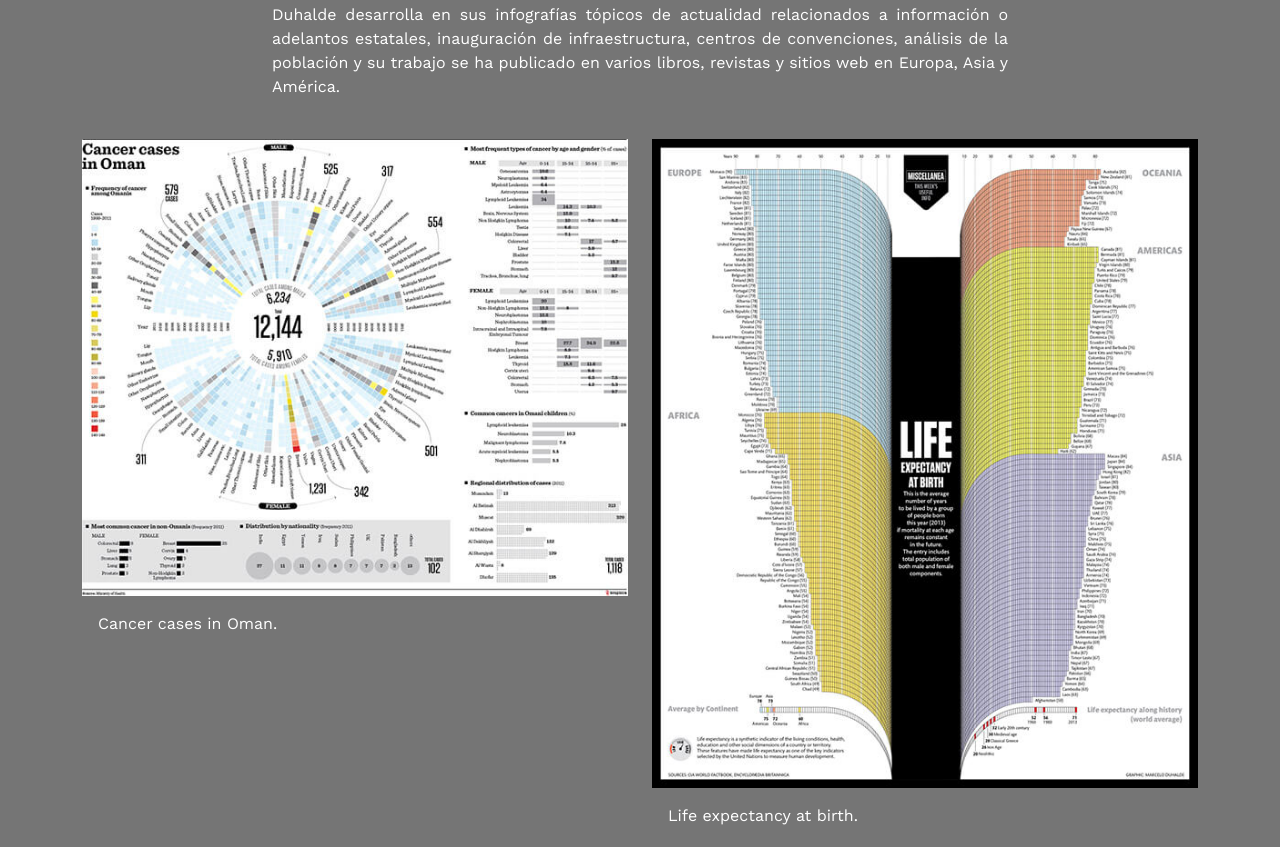
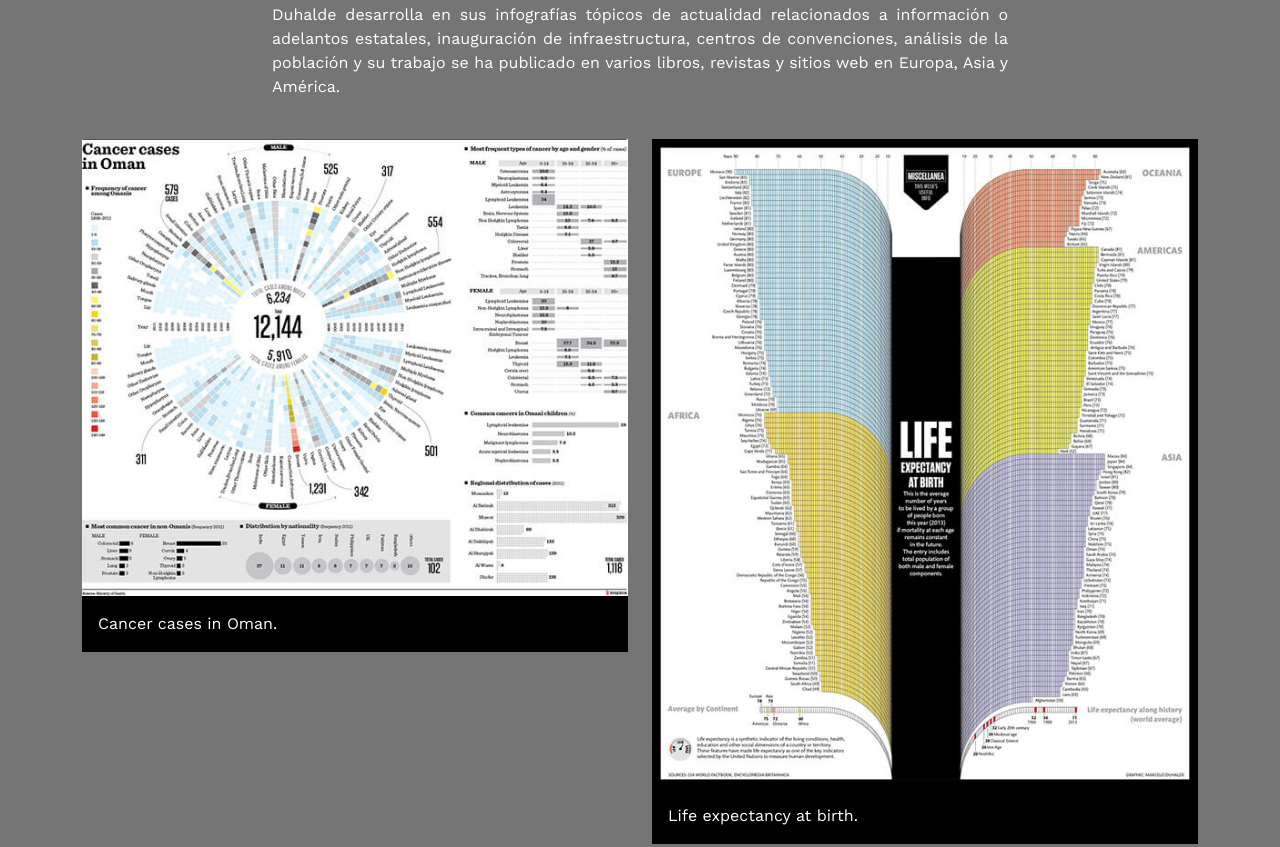
Before and after one commit to Marjoriemartinez/infografia-digital-clase-2, a plain HTML site: page index.html in a window 1280 px wide. Shown: the part 441-1288 px from the top of the page. Drawn offline with nearby package versions, Linux system fonts and the light colour scheme.

Commit message:
Update index.html

```diff
--- a/index.html
+++ b/index.html
@@ -39,21 +39,21 @@
             <div class="row g-4 pb-5">
                 <!--primera imagen-->
                 <div class="col-12 col-sm-6">
-                    <figure class="bg-Light">
+                    <figure class="bg-black">
                         <img loading="lazy" src="img/marcelo-duhalde-01.jpg" class="w-100" alt="describe lo que se ve en la imagen" />
                         <figcaption class="p-3">Cancer cases in Oman.</figcaption>
                     </figure>
                 </div>
                 <!--segunda imagen-->
                 <div class="col-12 col-sm-6">
-                    <figure class="bg-Light">
+                    <figure class="bg-black">
                         <img loading="lazy" src="img/marcelo-duhalde-02.jpg" class="w-100" alt="describe lo que se ve en la imagen" />
                         <figcaption class="p-3">Life expectancy at birth.</figcaption>
                     </figure>
                 </div>
                 <!--tercera imagen-->
                 <div class="col-12 col-sm-6">
-                    <figure class="bg-Light">
+                    <figure class="bg-black">
                         <img loading="lazy" src="img/marcelo-duhalde-03.jpg" class="w-100" alt="describe lo que se ve en la imagen" />
                         <figcaption class="p-3">100 años del Titanic</figcaption>
                     </figure>
```
